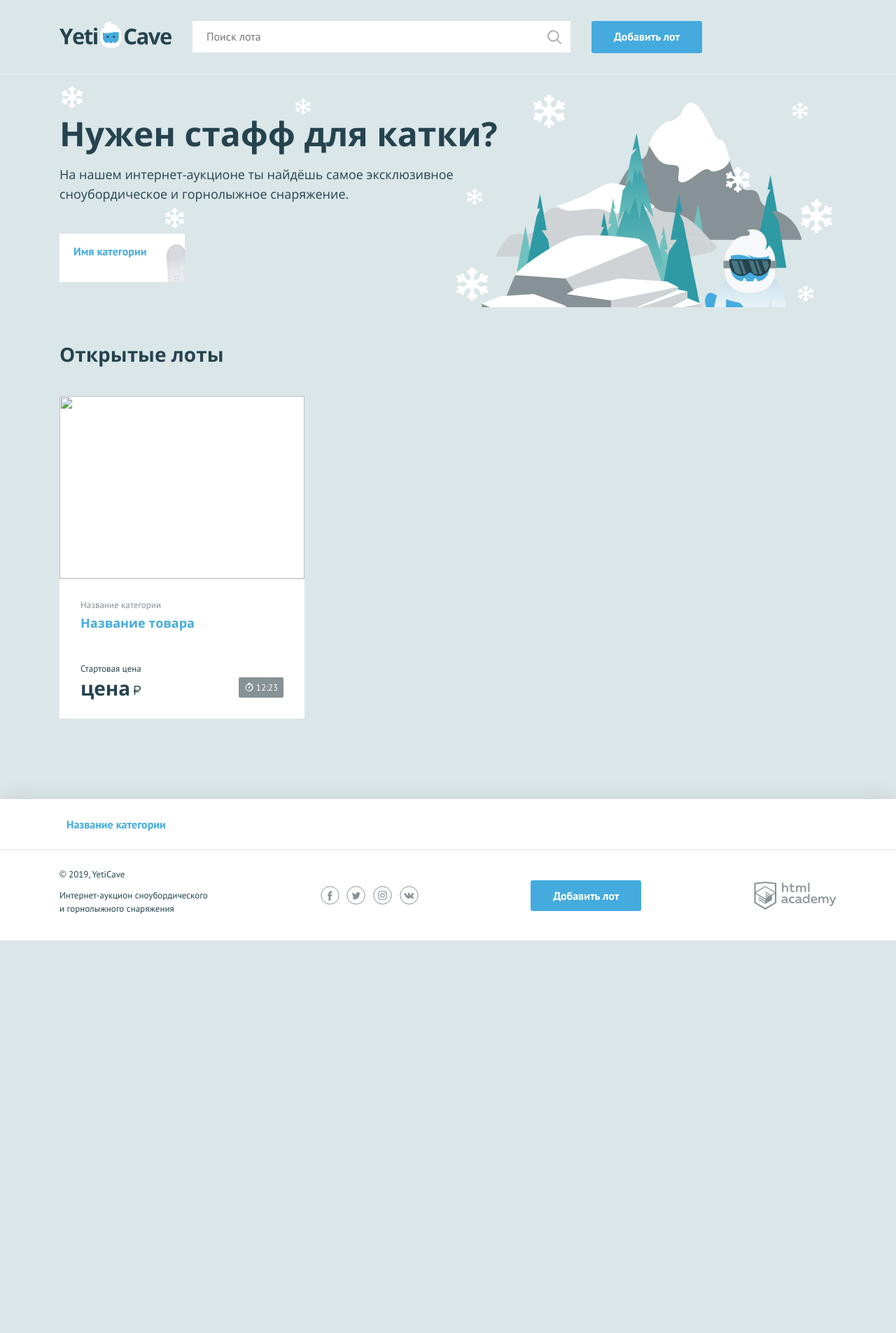
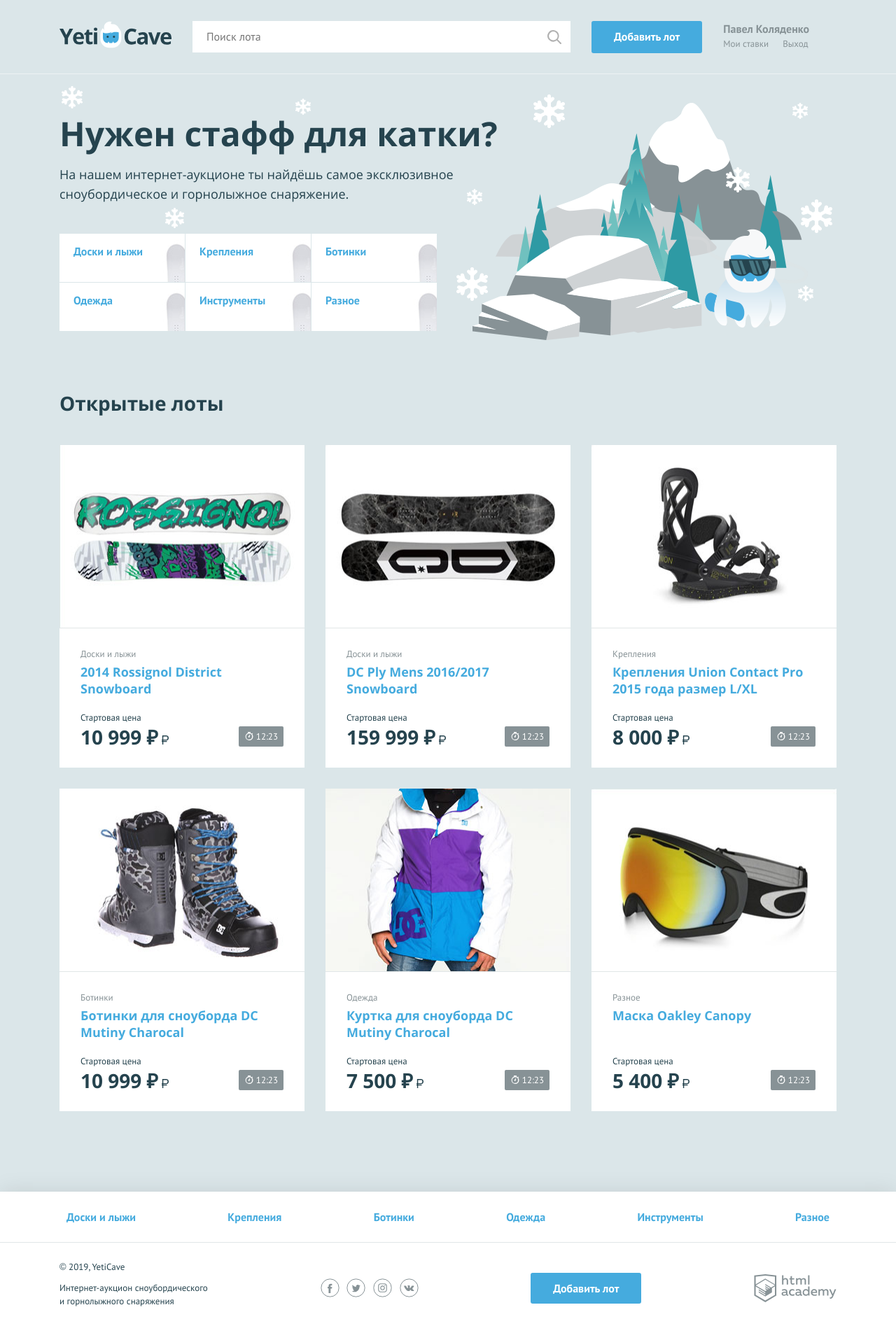
Before and after one commit to htmlacademy-php/2019435-yeticave-12, a PHP site: page / in a window 1280 px wide. Shown: the whole page at 70% size. Before the commit the page ends 1344 px from the top, so only its background shows below. Run offline with PHP 8.4, Linux system fonts and the light colour scheme.

Commit message:
Восстановление массивов

```diff
--- a/index.php
+++ b/index.php
@@ -1,7 +1,7 @@
 <?php
 $is_auth = rand(0, 1);
 
-$user_name = ''; // укажите здесь ваше имя
+$user_name = 'Павел Коляденко'; // укажите здесь ваше имя
 ?>
 <!DOCTYPE html>
 <html lang="ru">
@@ -27,12 +27,83 @@
         <a class="main-header__add-lot button" href="pages/add-lot.html">Добавить лот</a>
 
         <nav class="user-menu">
-
+        <?php if ($is_auth == 1): ?>
+                <div class="user-menu__logged">
+                    <p><?=$user_name ?></p>
+                    <a class="user-menu__bets" href="pages/my-bets.html">Мои ставки</a>
+                    <a class="user-menu__logout" href="#">Выход</a>
+                </div>
+        <?php else: ?>
+                <ul class="user-menu__list">
+                    <li class="user-menu__item">
+                        <a href="#">Регистрация</a>
+                    </li>
+                    <li class="user-menu__item">
+                        <a href="#">Вход</a>
+                    </li>
+                </ul>
+        <?php endif?>
         <!-- здесь должен быть PHP код для показа меню и данных пользователя -->
 
         </nav>
     </div>
 </header>
+
+<?php
+$categories = [
+        "Доски и лыжи", "Крепления", "Ботинки", "Одежда", "Инструменты", "Разное"
+    ];
+$adverts = [
+    [
+        'name' => '2014 Rossignol District Snowboard',
+        'category' => 'Доски и лыжи',
+        'price' => '10999',
+        'url' => 'img/lot-1.jpg'
+    ],
+    [
+        'name' => 'DC Ply Mens 2016/2017 Snowboard',
+        'category' => 'Доски и лыжи',
+        'price' => '159999',
+        'url' => 'img/lot-2.jpg'
+    ],
+    [
+        'name' => 'Крепления Union Contact Pro 2015 года размер L/XL',
+        'category' => 'Крепления',
+        'price' => '8000',
+        'url' => 'img/lot-3.jpg'
+    ],
+    [
+        'name' => 'Ботинки для сноуборда DC Mutiny Charocal',
+        'category' => 'Ботинки',
+        'price' => '10999',
+        'url' => 'img/lot-4.jpg'
+    ],
+    [
+        'name' => 'Куртка для сноуборда DC Mutiny Charocal',
+        'category' => 'Одежда',
+        'price' => '7500',
+        'url' => 'img/lot-5.jpg'
+    ],
+    [
+        'name' => 'Маска Oakley Canopy',
+        'category' => 'Разное',
+        'price' => '5400',
+        'url' => 'img/lot-6.jpg'
+    ]
+    ];
+
+function priceFormat($price): string
+{
+    $price = ceil($price);
+    if ($price < 1000) {
+        $formatted = $price;
+    } else {
+        $formatted = number_format($price, 0, '', ' ');
+    }
+    return $formatted . ' &#8381';
+}
+?>
+
 
 <main class="container">
     <section class="promo">
@@ -40,9 +111,11 @@
         <p class="promo__text">На нашем интернет-аукционе ты найдёшь самое эксклюзивное сноубордическое и горнолыжное снаряжение.</p>
         <ul class="promo__list">
             <!--заполните этот список из массива категорий-->
+            <?php foreach ($categories as $category): ?>
                 <li class="promo__item promo__item--boards">
-                <a class="promo__link" href="pages/all-lots.html">Имя категории</a>
+                    <a class="promo__link" href="pages/all-lots.html"><?= $category ?></a>
                 </li>
+            <?php endforeach; ?>
         </ul>
     </section>
     <section class="lots">
@@ -51,17 +124,18 @@
         </div>
         <ul class="lots__list">
             <!--заполните этот список из массива с товарами-->
+            <?php foreach ($adverts as $advert): ?>
                 <li class="lots__item lot">
                     <div class="lot__image">
-                    <img src="" width="350" height="260" alt="">
+                        <img src="<?= $advert['url'] ?>" width="350" height="260" alt="">
                     </div>
                     <div class="lot__info">
-                    <span class="lot__category">Название категории</span>
-                    <h3 class="lot__title"><a class="text-link" href="pages/lot.html">Название товара</a></h3>
+                        <span class="lot__category"><?= $advert['category'] ?></span>
+                        <h3 class="lot__title"><a class="text-link" href="pages/lot.html"><?= $advert['name'] ?></a></h3>
                         <div class="lot__state">
                             <div class="lot__rate">
                                 <span class="lot__amount">Стартовая цена</span>
-                            <span class="lot__cost">цена<b class="rub">р</b></span>
+                                <span class="lot__cost"><?= priceFormat($advert['price']) ?><b class="rub"></b></span>
                             </div>
                             <div class="lot__timer timer">
                                 12:23
@@ -69,6 +143,7 @@
                         </div>
                     </div>
                 </li>
+            <?php endforeach; ?>
         </ul>
     </section>
 </main>
@@ -78,9 +153,11 @@
     <nav class="nav">
         <ul class="nav__list container">
             <!--заполните этот список из массива категорий-->
+            <?php foreach ($categories as $category): ?>
                 <li class="nav__item">
-                <a href="pages/all-lots.html">Название категории</a>
+                    <a href="pages/all-lots.html"><?= $category ?></a>
                 </li>
+            <?php endforeach; ?>
         </ul>
     </nav>
     <div class="main-footer__bottom container">
```
Lines whose indentation alone changed are shown as unchanged.
